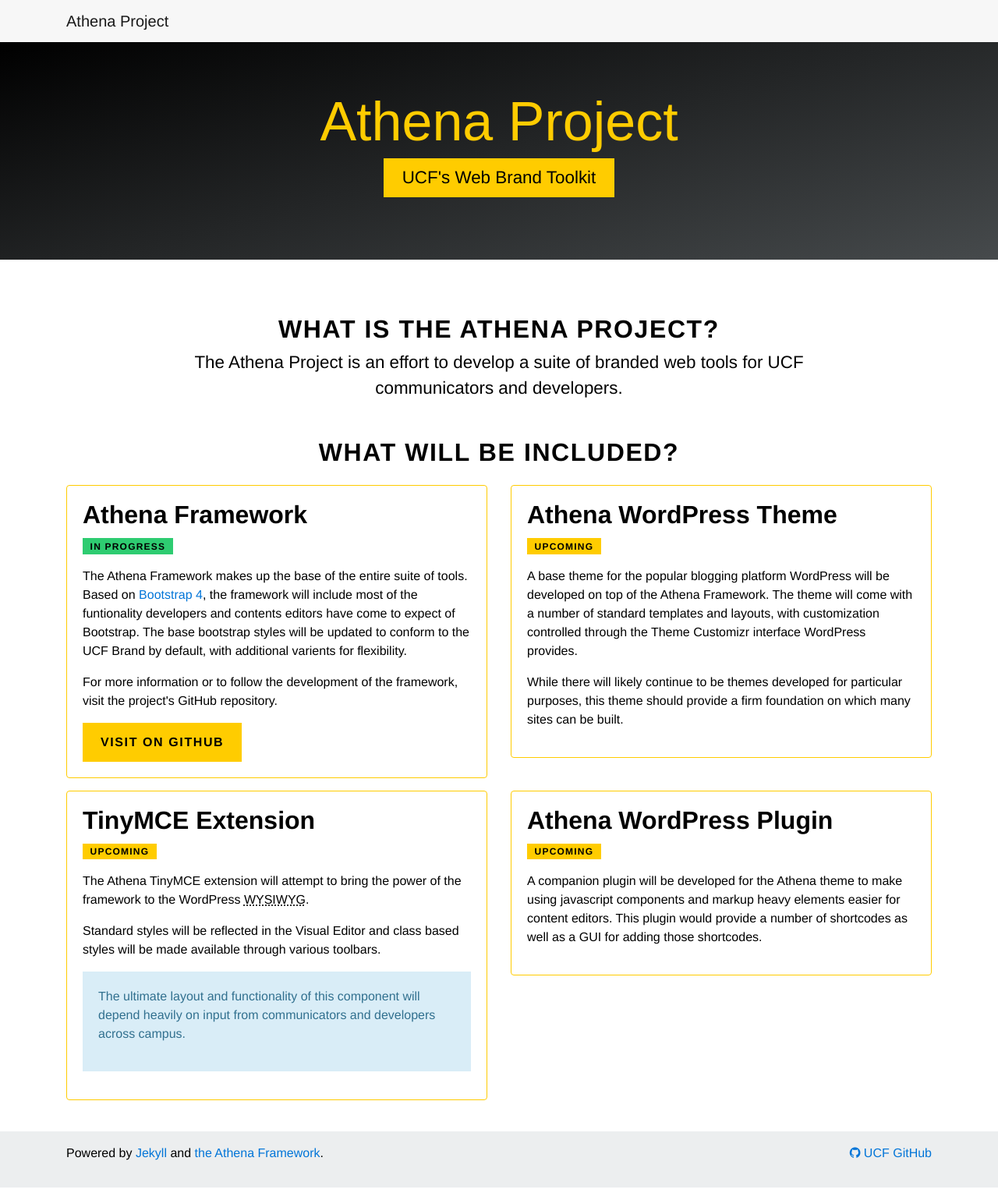
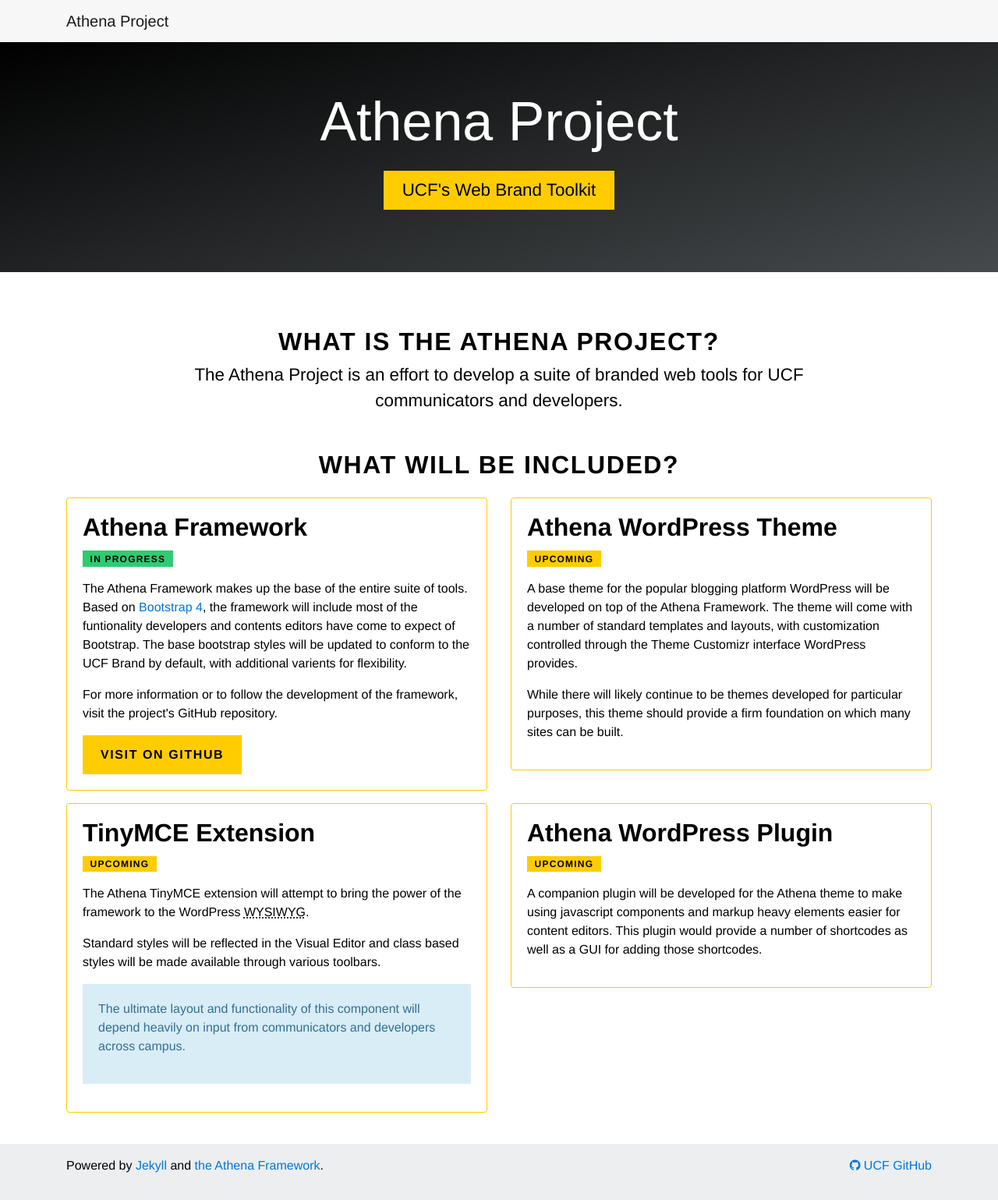
Before and after one commit to UCF/Athena-Project, a Jekyll site: the page built from index.md, in a window 1280 px wide. Shown: the whole page at 78% size. Built offline with Jekyll 4.4.1, drawn with Linux system fonts in a browser that asks for light colours; some web fonts are replaced.

```diff
--- a/_layouts/home.html
+++ b/_layouts/home.html
@@ -5,7 +5,7 @@
     {% include navigation.html %}
     <header class="header">
         <div class="container">
-            <h1 class="display-2 text-center text-primary font-condensed">{{ page.title }}</h1>
+            <h1 class="display-2 text-center text-white font-condensed mb-4">{{ page.title }}</h1>
             {% if page.subtitle %}
             <div class="text-center"><p class="lead bg-primary d-inline-block px-4 py-2">{{ page.subtitle }}</p></div>
             {% endif %}
```
